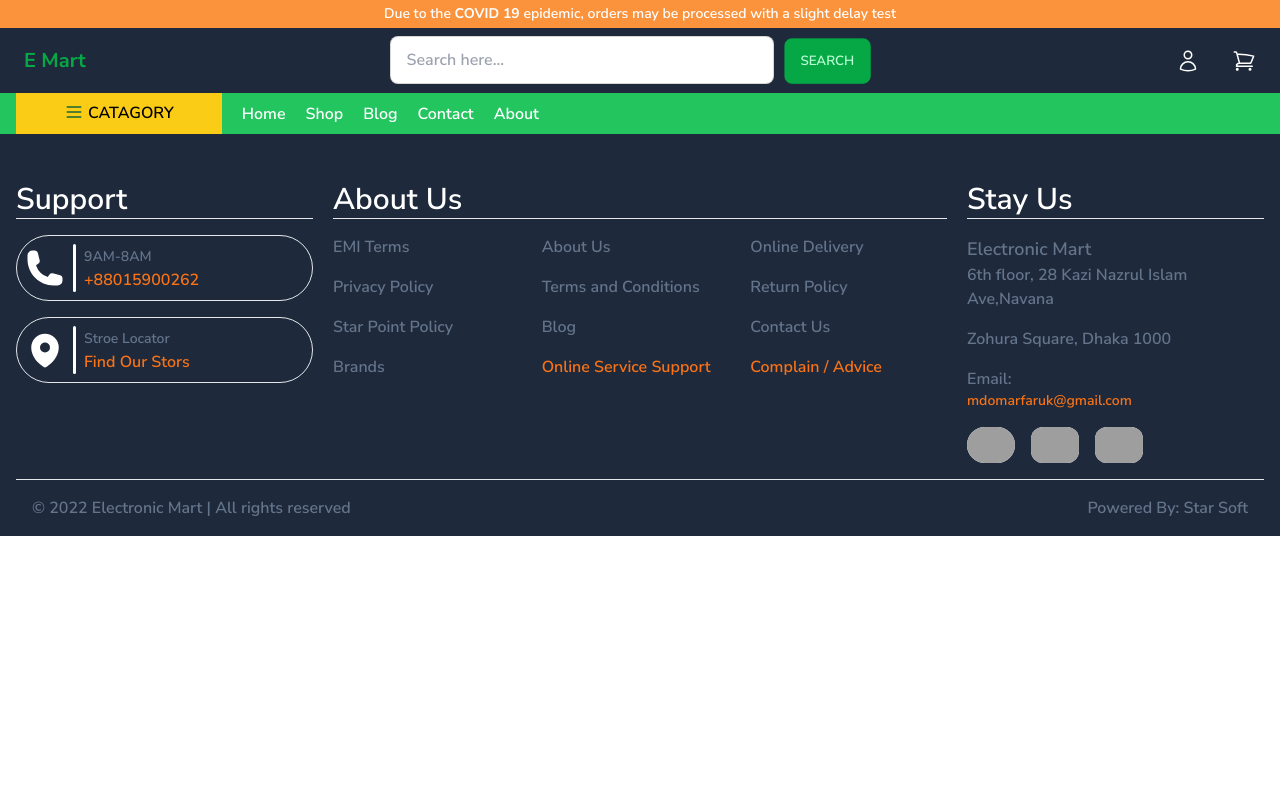
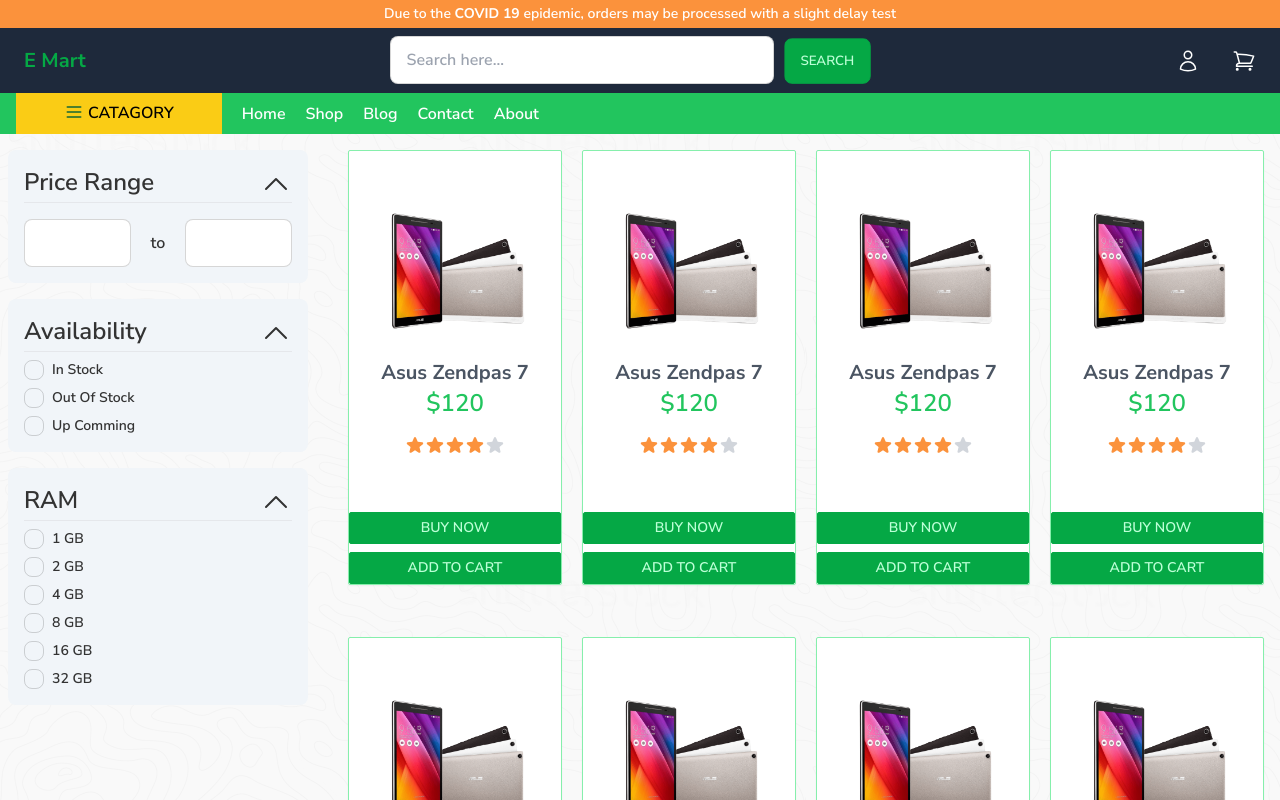
Before and after one commit to Omarfaruk05/e-mart-client, a React (Create React App) app: page /products in a window 1280 px wide. Built offline with nearby package versions, Linux system fonts and the light colour scheme; grey boxes are pictures that could not be loaded.

Commit message:
edited products page

```diff
--- a/src/App.js
+++ b/src/App.js
@@ -5,6 +5,7 @@
 import { Route, Routes } from 'react-router-dom';
 import ProductDetails from './pages/ProductDetails/ProductDetails';
 import Footer from "./pages/Footer/Footer"
+import Products from './pages/Products/Products';
 
 function App() {
   return (
@@ -15,6 +16,7 @@
           <Route path='/' element={<HomePage></HomePage>}></Route>
           <Route path='/home' element={<HomePage></HomePage>}></Route>
           <Route path='/details' element={<ProductDetails></ProductDetails>}></Route>
+          <Route path='/products' element={<Products></Products>}></Route>
       </Routes>
       <Footer></Footer>
     </NavComponent>
--- a/src/index.css
+++ b/src/index.css
@@ -10,7 +10,6 @@
   -webkit-font-smoothing: antialiased;
   -moz-osx-font-smoothing: grayscale;
 }
-
 code {
   font-family: source-code-pro, Menlo, Monaco, Consolas, 'Courier New',
     monospace;
--- a/src/pages/Nav/Nav.js
+++ b/src/pages/Nav/Nav.js
@@ -22,19 +22,19 @@
                         </ul>
                     </div>
                     <div>
-                        <p>Home</p>
+                        <button >Home</button>
                     </div>
                     <div>
-                        <p>Shop</p>
+                        <button>Shop</button>
                     </div>
                     <div>
-                        <p>Blog</p>
+                        <button>Blog</button>
                     </div>
                     <div>
-                        <p>Contact</p>
+                        <button>Contact</button>
                     </div>
                     <div>
-                        <p>About</p>
+                        <button>About</button>
                     </div>
                 </div>
             </div>
--- a/src/pages/ProductCard/ProductCard.js
+++ b/src/pages/ProductCard/ProductCard.js
@@ -16,13 +16,13 @@
                             <StarIcon className='h-5 w-5 text-orange-400'></StarIcon>
                             <StarIcon className='h-5 w-5 text-orange-400'></StarIcon>
                             <StarIcon className='h-5 w-5 text-orange-400'></StarIcon>
-                            <StarIcon className='h-5 w-5'></StarIcon>
+                            <StarIcon className='h-5 w-5 text-gray-300'></StarIcon>
                         </div>
                     </div>
                 </div>
                 <div className='fons-semibold text-center'>
-                <p className='text-sm bg-green-300 px-2 py-1 mb-2 uppercase font-semibold font'>Buy Now</p>
-                <p className='bg-green-300 text-sm py-1 px-2 uppercase font-semibold font'>Add to Cart</p>
+                <button className='btn btn-sm rounded-sm w-full text-sm btn-primary px-2 py-1 mb-2 uppercase font-semibold font'>Buy Now</button>
+                <button className='btn btn-sm rounded-sm w-full btn-primary text-sm py-1 px-2 uppercase font-semibold font'>Add to Cart</button>
                 </div>
             </div>
         </div>
--- /dev/null
+++ b/src/pages/Products/Products.js
@@ -0,0 +1,40 @@
+import React from 'react';
+import { useState } from 'react';
+import ProductsFilter from '../ProductsFilter/ProductsFilter';
+import backgroundImage from "../../assets/banner/bg-t.png"
+import ProductCard from '../ProductCard/ProductCard';
+
+
+const Products = () => {
+    const [minRange,setMinRange] = useState(0);
+    const [maxRange,setMaxRange] = useState(1000);
+    const products = [1, 2, 3, 4, 5, 6, 7, 8, 9, 10, 11, 12, 13, 14, 15, 16, 17, 18, 19, 20]
+
+    console.log(minRange, maxRange)
+    return (
+        <div style={{backgroundImage: `url(${backgroundImage})`}}>
+            <div className='max-w-7xl mx-auto'>
+                <div>
+                    <div className='lg:flex gap-4 justify-between'>
+                        <ProductsFilter
+                        minRange={minRange}
+                        maxRange={maxRange}
+                        setMinRange={setMinRange}
+                        setMaxRange={setMaxRange}
+
+                        className="w-1/4"></ProductsFilter>
+                        <div className='lg:w-3/4'>
+                            <div className='mx-4 grid grid-cols-1 sm:grid-cols-2 md:grid-cols-4 gap-5 mt-4 justify-center items-center'>
+                                {
+                                    products.map(prodcut => <ProductCard></ProductCard>)
+                                }
+                            </div>
+                        </div>
+                    </div>
+                </div>
+            </div>
+        </div>
+    );
+};
+
+export default Products;
--- /dev/null
+++ b/src/pages/ProductsFilter/ProductsFilter.js
@@ -0,0 +1,90 @@
+import { ChevronDownIcon, ChevronUpIcon } from '@heroicons/react/24/outline';
+import React from 'react';
+import { useState } from 'react';
+
+const ProductsFilter = () => {
+    const [arroPrice, setArroPrice] = useState(true);
+    const [arroStock, setArroStock] = useState(true);
+    const [arroRam, setArroRam] = useState(true);
+
+    return (
+        <div className='hidden lg:block w-1/4'>
+           <div>
+               <div className='my-4 p-4 mx-2 rounded-lg bg-slate-100'>
+                    <div className='flex justify-between items-center'>
+                        <h3 className='text-2xl font-semibold mb-1'>Price Range</h3>
+                        {
+                            arroPrice ? <ChevronUpIcon onClick={()=>setArroPrice(!arroPrice)} className='w-8 cursor-pointer'></ChevronUpIcon> : <ChevronDownIcon onClick={()=>setArroPrice(!arroPrice)} className='w-8 cursor-pointer'></ChevronDownIcon>
+                        }
+                    </div>
+                    <hr />
+                    <div className={arroPrice ? 'flex gap-5 justify-between items-center mt-4': "hidden"}>
+                        <input className='input input-bordered w-full ' type="text" name="" id="" />
+                        <p>to</p>
+                        <input className='input input-bordered w-full' type="text" name="" id="" />
+                    </div>
+               </div>
+               <div className='my-4 p-4 mx-2 rounded-lg bg-slate-100'>
+                    <div className='flex justify-between items-center'>
+                        <h3 className='text-2xl font-semibold mb-1'>Availability</h3>
+                        {
+                            arroStock ? <ChevronUpIcon onClick={()=>setArroStock(!arroStock)} className='w-8 cursor-pointer'></ChevronUpIcon> : <ChevronDownIcon onClick={()=>setArroStock(!arroStock)} className='w-8 cursor-pointer'></ChevronDownIcon>
+                        }
+                    </div>
+                    <hr />
+                    <div className={arroStock?'block': "hidden"}>
+                        <div className="flex gap-2 items-center my-2">
+                            <input type="checkbox" className="checkbox checkbox-sm" />
+                            <span className="label-text">In Stock</span>
+                        </div>
+                        <div className="flex gap-2 items-center mt-2">
+                            <input type="checkbox" className="checkbox checkbox-sm" />
+                            <span className="label-text">Out Of Stock</span>
+                        </div>
+                        <div className="flex gap-2 items-center mt-2">
+                            <input type="checkbox" className="checkbox checkbox-sm" />
+                            <span className="label-text">Up Comming</span>
+                        </div>
+                    </div>
+               </div>
+               <div className='my-4 p-4 mx-2 rounded-lg bg-slate-100'>
+                    <div className='flex justify-between items-center'>
+                        <h3 className='text-2xl font-semibold mb-1'>RAM</h3>
+                        {
+                            arroStock ? <ChevronUpIcon onClick={()=>setArroRam(!arroRam)} className='w-8 cursor-pointer'></ChevronUpIcon> : <ChevronDownIcon onClick={()=>setArroRam(!arroRam)} className='w-8 cursor-pointer'></ChevronDownIcon>
+                        }
+                    </div>
+                    <hr />
+                    <div className={arroRam?'block': "hidden"}>
+                        <div className="flex gap-2 items-center my-2">
+                            <input type="checkbox" className="checkbox checkbox-sm" />
+                            <span className="label-text">1 GB</span>
+                        </div>
+                        <div className="flex gap-2 items-center mt-2">
+                            <input type="checkbox" className="checkbox checkbox-sm" />
+                            <span className="label-text">2 GB</span>
+                        </div>
+                        <div className="flex gap-2 items-center mt-2">
+                            <input type="checkbox" className="checkbox checkbox-sm" />
+                            <span className="label-text">4 GB</span>
+                        </div>
+                        <div className="flex gap-2 items-center mt-2">
+                            <input type="checkbox" className="checkbox checkbox-sm" />
+                            <span className="label-text">8 GB</span>
+                        </div>
+                        <div className="flex gap-2 items-center mt-2">
+                            <input type="checkbox" className="checkbox checkbox-sm" />
+                            <span className="label-text">16 GB</span>
+                        </div>
+                        <div className="flex gap-2 items-center mt-2">
+                            <input type="checkbox" className="checkbox checkbox-sm" />
+                            <span className="label-text">32 GB</span>
+                        </div>
+                    </div>
+               </div>
+           </div>
+        </div>
+    );
+};
+
+export default ProductsFilter;
```
